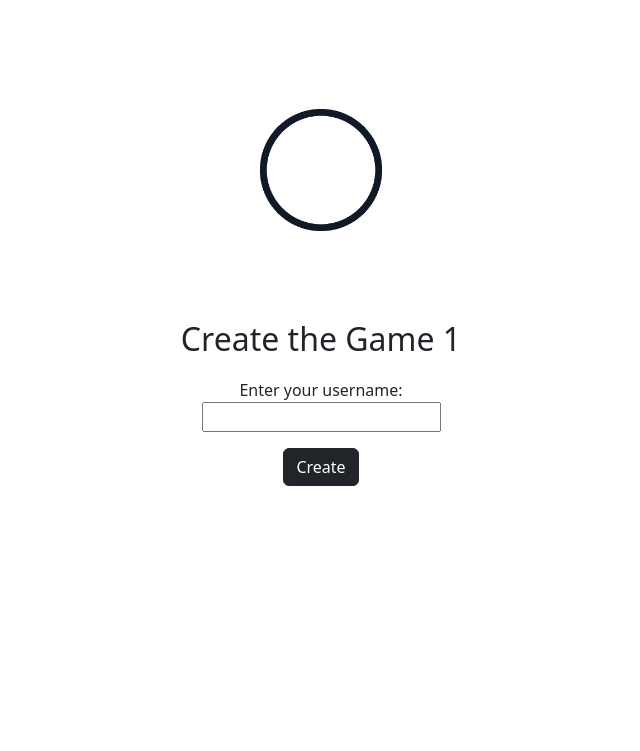
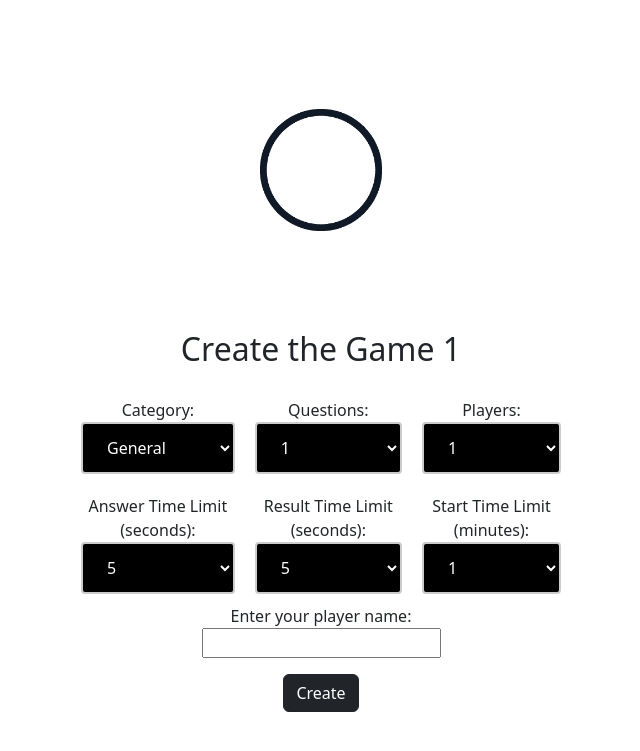
Before and after one commit to temporal-sa/temporal-trivia-ui, a Flask app: template templates/create.html in a window 1280 px wide. Shown: the top 751 px of the page, without its empty margins (319-959 px from the left). Run offline with Flask 3, Linux system fonts and the light colour scheme; the template is opened without the code that fills it: most values are stand-ins (such as "Sample title", 1, 10 or a date in 2020).

```diff
--- a/app.py
+++ b/app.py
@@ -53,16 +53,26 @@ async def update_players(game_id):
 async def create_game():
     if request.method == 'POST':
         username = request.form['username']
-        number_players = 2
+        category = request.form.get('category')
+        number_questions = int(request.form.get('questions'))
+        number_players = int(request.form.get('players'))
+        answer_time_limit = int(request.form.get('answerTimeLimit'))
+        result_time_limit = int(request.form.get('resultTimeLimit'))
+        start_time_limit = int(request.form.get('startTimeLimit')) * 60
+
+        print(category,number_questions,number_players,answer_time_limit,result_time_limit,start_time_limit )
         game_id = str(uuid.uuid4().int)[:6]
         games[game_id] = {"users": [], "answers": []}
         games[game_id]["number_players"] = number_players
 
         client = await get_client()
         trivia_game_input = TriviaWorkflowInput(
+            Category=category,
             NumberOfPlayers=number_players,
-            NumberOfQuestions=2,
-            AnswerTimeLimit=30,
+            NumberOfQuestions=number_questions,
+            AnswerTimeLimit=answer_time_limit,
+            StartTimeLimit=start_time_limit,
+            ResultTimeLimit=result_time_limit,
         )
 
         await client.start_workflow(
@@ -220,25 +230,23 @@ async def play(game_id):
     progress = await trivia_workflow.query("getProgress")
     i=str(progress["currentQuestion"])
     question = questions[i]["question"]
-    answer = questions[i]["answer"]
     choices = questions[i]["multipleChoiceAnswers"]
 
     if request.method == 'GET':
         return render_template('play.html', question=question, choices=choices, game_id=game_id)
     else:
         choice = request.form['choice']
+        choice_lower = choice.lower()
 
         AnswerSignalInput = AnswerSignal(
             action="Answer",
             player=session['username'],
             question=int(i),
-            answer=choice
+            answer=choice_lower
         )
 
         if "answers" not in games[game_id]:
             games[game_id]["answers"] = {}
-
-        await trivia_workflow.signal("answer-signal", AnswerSignalInput)
 
         index = int(i)
         while len(games[game_id]["answers"]) <= index:
@@ -248,7 +256,25 @@ async def play(game_id):
             'correct': questions[i]['answer']
         }
 
-        return render_template('results.html', results=games[game_id]["answers"][index], question_number=i, question=question, choices=choices, answer=answer, game_id=game_id, stage=progress["stage"])
+        await trivia_workflow.signal("answer-signal", AnswerSignalInput)
+
+        return jsonify({'status': 'success'})
+
+@app.route('/<game_id>/<choice>/results')
+async def results(game_id,choice):
+    client = await get_client()
+    trivia_workflow = client.get_workflow_handle(f'trivia-game-{game_id}')
+    questions = games[game_id]["questions"]
+
+    progress = await trivia_workflow.query("getProgress")
+    i=str(progress["currentQuestion"])
+    question = questions[i]["question"]
+    answer = questions[i]["answer"]
+    choices = questions[i]["multipleChoiceAnswers"]
+
+    index = int(i)
+
+    return render_template('results.html', results=games[game_id]["answers"][index], question_number=i, question=question, choices=choices, answer=answer, game_id=game_id, stage=progress["stage"])
 
 @app.route('/<game_id>/end')
 async def end(game_id):
--- a/templates/create.html
+++ b/templates/create.html
@@ -2,14 +2,109 @@
 
 {% block content %}
 
+<head>
+  <style>
+    select {
+      border: 2px solid #ccc;
+      border-radius: 4px;
+      box-sizing: border-box;
+      padding: 12px 20px;
+      background-color: black;
+      color: white;
+      width: 100%;
+    }
+
+    table {
+      border-collapse: collapse;
+      width: 100%;
+      border: none;
+    }
+
+    td {
+      padding: 10px;
+      text-align: center;
+      border: none;
+    }
+
+    .center {
+      margin: auto;
+      width: 50%;
+      padding: 10px;
+    }
+
+    label {
+      display: block;
+      text-align: center;
+    }
+  </style>
+</head>
+
 <body>
-<h2>Create the Game {{ game_id }}</h2>
-<form action="/create_game" method="post">
-  <label for="username">Enter your username:</label><br>
+<h2 class="center">Create the Game {{ game_id }}</h2>
+<form class="center" action="/create_game" method="post">
+  <table>
+    <tr>
+      <td>
+        <label for="category">Category:</label>
+        <select id="category" name="category">
+          <option value="general">General</option>
+          <option value="software_engineering">Software Engineering</option>
+          <option value="science">Science</option>
+          <option value="geography">Geography</option>
+          <option value="movies">Movies</option>
+          <option value="cartoons">Cartoons</option>
+          <option value="video_games">Video Games</option>
+          <option value="random">Random</option>
+        </select>
+      </td>
+      <td>
+        <label for="questions">Questions:</label>
+        <select id="questions" name="questions">
+          {% for i in range(1, 11) %}
+          <option value="{{ i }}">{{ i }}</option>
+          {% endfor %}
+        </select>
+      </td>
+      <td>
+        <label for="players">Players:</label>
+        <select id="players" name="players">
+          {% for i in range(1, 11) %}
+          <option value="{{ i }}">{{ i }}</option>
+          {% endfor %}
+        </select>
+      </td>
+    </tr>
+    <tr>
+      <td>
+        <label for="answerTimeLimit">Answer Time Limit (seconds):</label>
+        <select id="answerTimeLimit" name="answerTimeLimit">
+          {% for i in range(5, 31, 5) %}
+          <option value="{{ i }}">{{ i }}</option>
+          {% endfor %}
+        </select>
+      </td>
+      <td>
+        <label for="resultTimeLimit">Result Time Limit (seconds):</label>
+        <select id="resultTimeLimit" name="resultTimeLimit">
+          {% for i in range(5, 21, 5) %}
+          <option value="{{ i }}">{{ i }}</option>
+          {% endfor %}
+        </select>
+      </td>
+      <td>
+        <label for="startTimeLimit">Start Time Limit (minutes):</label>
+        <select id="startTimeLimit" name="startTimeLimit">
+          {% for i in range(1, 6) %}
+          <option value="{{ i }}">{{ i }}</option>
+          {% endfor %}
+        </select>
+      </td>
+    </tr>
+  </table>
+  <label for="username">Enter your player name:</label>
   <input type="text" id="username" name="username"><br>
   <input type="submit" class="btn btn-dark my-3" value="Create">
 </form>
-
 </body>
 
 {% endblock %}
--- a/workflow.py
+++ b/workflow.py
@@ -7,9 +7,12 @@ from temporalio import activity, exceptions
 
 @dataclass
 class TriviaWorkflowInput:
+    Category: str
     NumberOfPlayers: int
     NumberOfQuestions: int
     AnswerTimeLimit: int
+    StartTimeLimit: int
+    ResultTimeLimit: int
 
 @dataclass
 class PlayerWorkflowInput:
```
Also changed, not shown: templates/play.html (+14 -3 lines).
